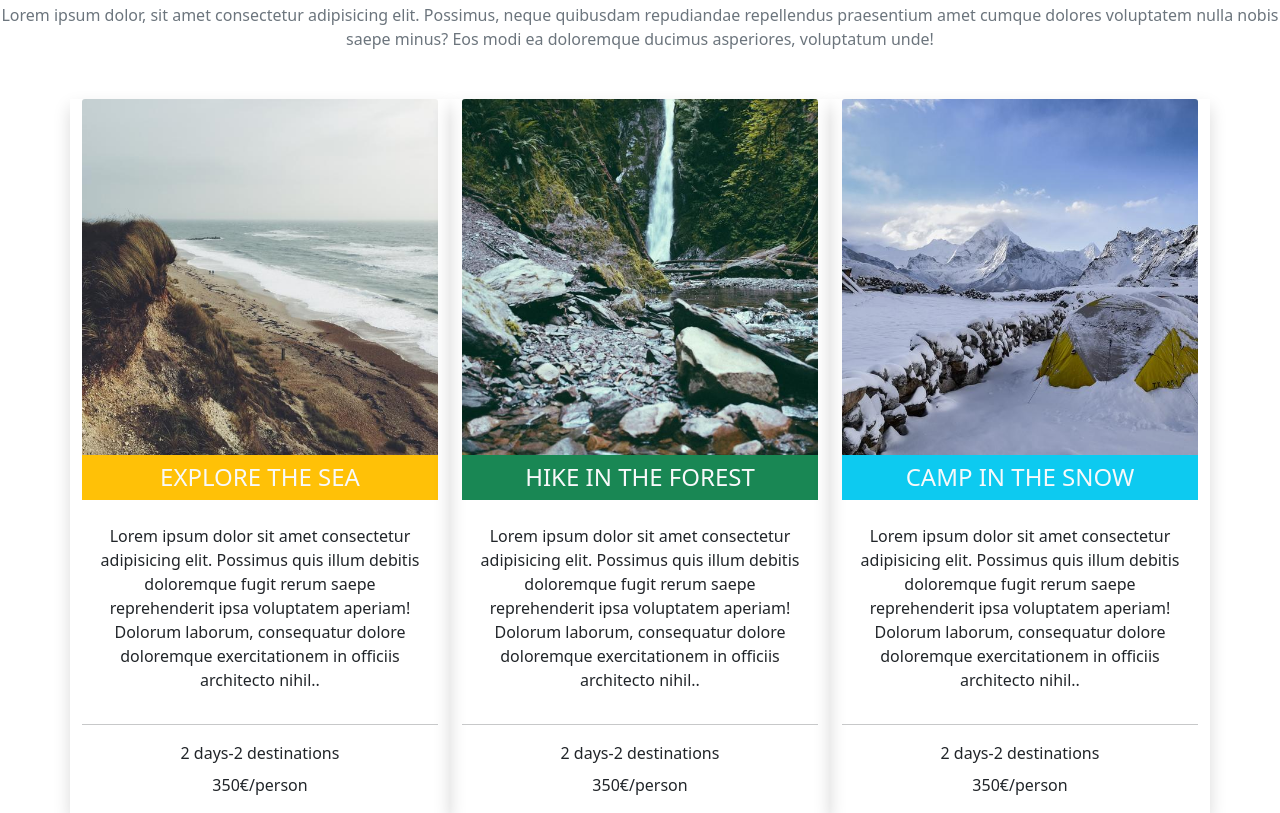
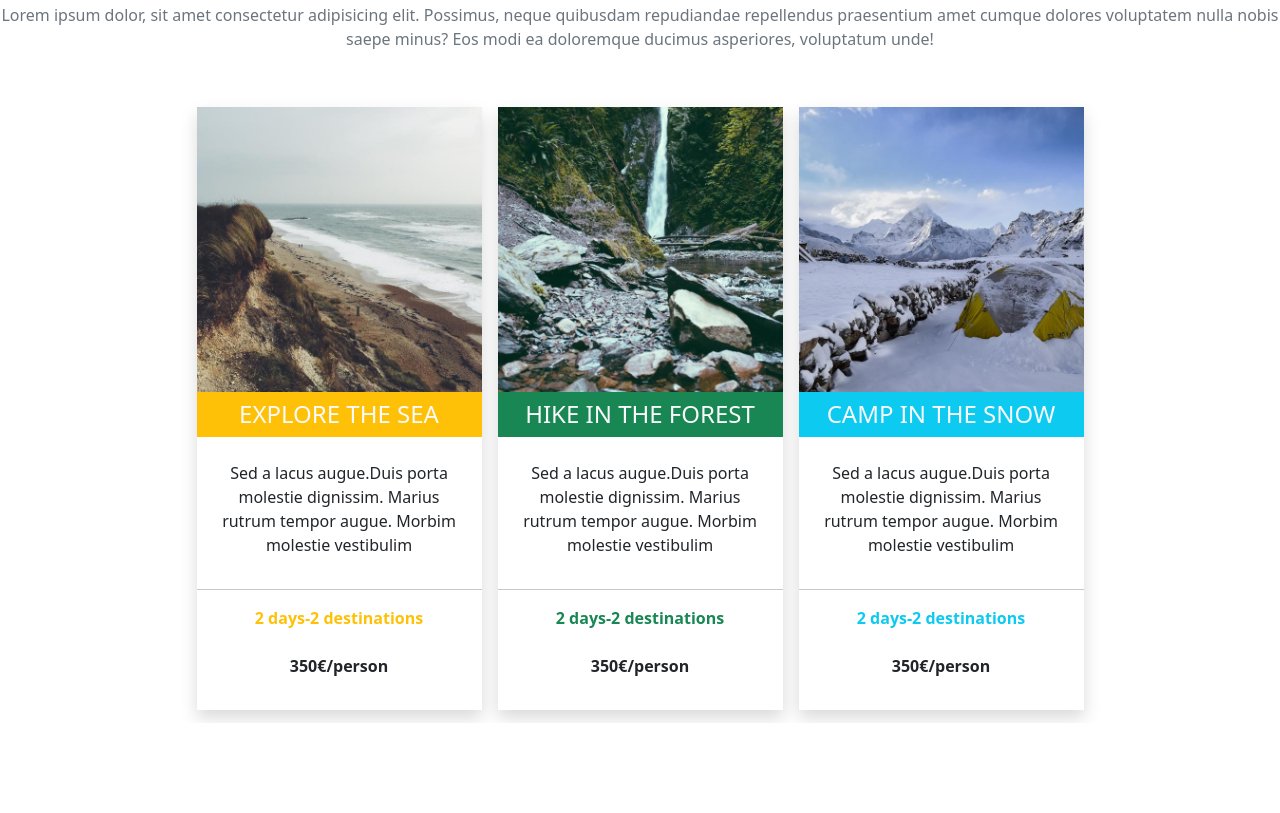
Before and after one commit to LauraElenaAnghelache/bootstrap-travel-agency, a plain HTML site: page index.html in a window 1280 px wide. Shown: the part 77-890 px from the top of the page. After the commit the page ends 800 px from the top, so only its background shows below. Drawn offline with nearby package versions, Linux system fonts and the light colour scheme.

Commit message:
modifiche testo

```diff
--- a/index.html
+++ b/index.html
@@ -17,49 +17,42 @@
     <!-- main-->
     <main>
         <div class="container">
-            <div class="row">
-                <div class="col-4 shadow ">
+            <div class="row justify-content-center">
+                <div class="col-3 shadow p-0 m-2">
                     <div class="text-center">
-                        <img src="img/1061-600x600.jpg"class="card-img-top" alt="immagine1">
+                        <img class="img-fluid" src="img/1061-600x600.jpg"class="card-img-top" alt="immagine1">
                         <h4 class="card-title text-light bg-warning pt-2 pb-2">EXPLORE THE SEA</h4>
                         <div class="card-body">
-                          <p class="card-text">Lorem ipsum dolor sit amet consectetur adipisicing elit. Possimus quis illum debitis doloremque fugit rerum saepe reprehenderit ipsa voluptatem aperiam! Dolorum laborum, consequatur dolore doloremque exercitationem in officiis architecto nihil..</p>
+                            <p class="card-text">Sed a lacus augue.Duis porta molestie dignissim. Marius rutrum tempor augue. Morbim molestie vestibulim</p>
                         </div>
-                        <div class="list-group list-group-flush">
                             <hr>
-                          <p class="list-group pb-2">2 days-2 destinations</p>
-                          <p class="list-group pb-3">350&euro;/person</p>
-                        </ul>
-                        </div>
+                          <p class="fw-bold text-warning pb-2">2 days-2 destinations</p>
+                          <p class="fw-bold pb-3">350&euro;/person</p>
                     </div>
                 </div>
-                <div class="col-4 shadow">
+                <div class="col-3 shadow p-0 m-2">
                     <div class="text-center">
-                        <img src="img/15-600x600.jpg"class="card-img-top" alt="immagine2">
+                        <img class="img-fluid" src="img/15-600x600.jpg"class="card-img-top" alt="immagine2">
                         <h4 class="card-title text-light bg-success pt-2 pb-2">HIKE IN THE FOREST</h4>
                         <div class="card-body">
-                          <p class="card-text">Lorem ipsum dolor sit amet consectetur adipisicing elit. Possimus quis illum debitis doloremque fugit rerum saepe reprehenderit ipsa voluptatem aperiam! Dolorum laborum, consequatur dolore doloremque exercitationem in officiis architecto nihil..</p>
+                            <p class="card-text">Sed a lacus augue.Duis porta molestie dignissim. Marius rutrum tempor augue. Morbim molestie vestibulim</p>
                         </div>
-                        <div class="list-group list-group-flush">
                             <hr>
-                          <p class="list-group pb-2">2 days-2 destinations</p>
-                          <p class="list-group pb-3">350&euro;/person</p>
-                          </div>
+                          <p class="fw-bold text-success pb-2">2 days-2 destinations</p>
+                          <p class="fw-bold pb-3">350&euro;/person</p>
                     </div>
                 </div>
-                <div class="col-4 shadow">
+                <div class="col-3 shadow p-0 m-2">
                     <div class="text-center">
-                        <img src="img/1036-600x600.jpg"class="card-img-top" alt="immagine3">
+                        <img class="img-fluid" src="img/1036-600x600.jpg"class="card-img-top" alt="immagine3">
                         <h4 class="card-title text-light bg-info pt-2 pb-2">CAMP IN THE SNOW</h4>
                         <div class="card-body">
-                          <p class="card-text">Lorem ipsum dolor sit amet consectetur adipisicing elit. Possimus quis illum debitis doloremque fugit rerum saepe reprehenderit ipsa voluptatem aperiam! Dolorum laborum, consequatur dolore doloremque exercitationem in officiis architecto nihil..</p>
+                          <p class="card-text">Sed a lacus augue.Duis porta molestie dignissim. Marius rutrum tempor augue. Morbim molestie vestibulim</p>
                         </div>
-                        <div class="list-group list-group-flush">
                           <hr>
-                          <p class="list-group pb-2">2 days-2 destinations</p>
-                          <p class="list-group pb-3">350&euro;/person</p>
+                          <p class="fw-bold text-info pb-2">2 days-2 destinations</p>
+                          <p class=" fw-bold pb-3">350&euro;/person</p>
                         </ul>
-                        </div>
                     </div>
                 </div>
              </div>
```
